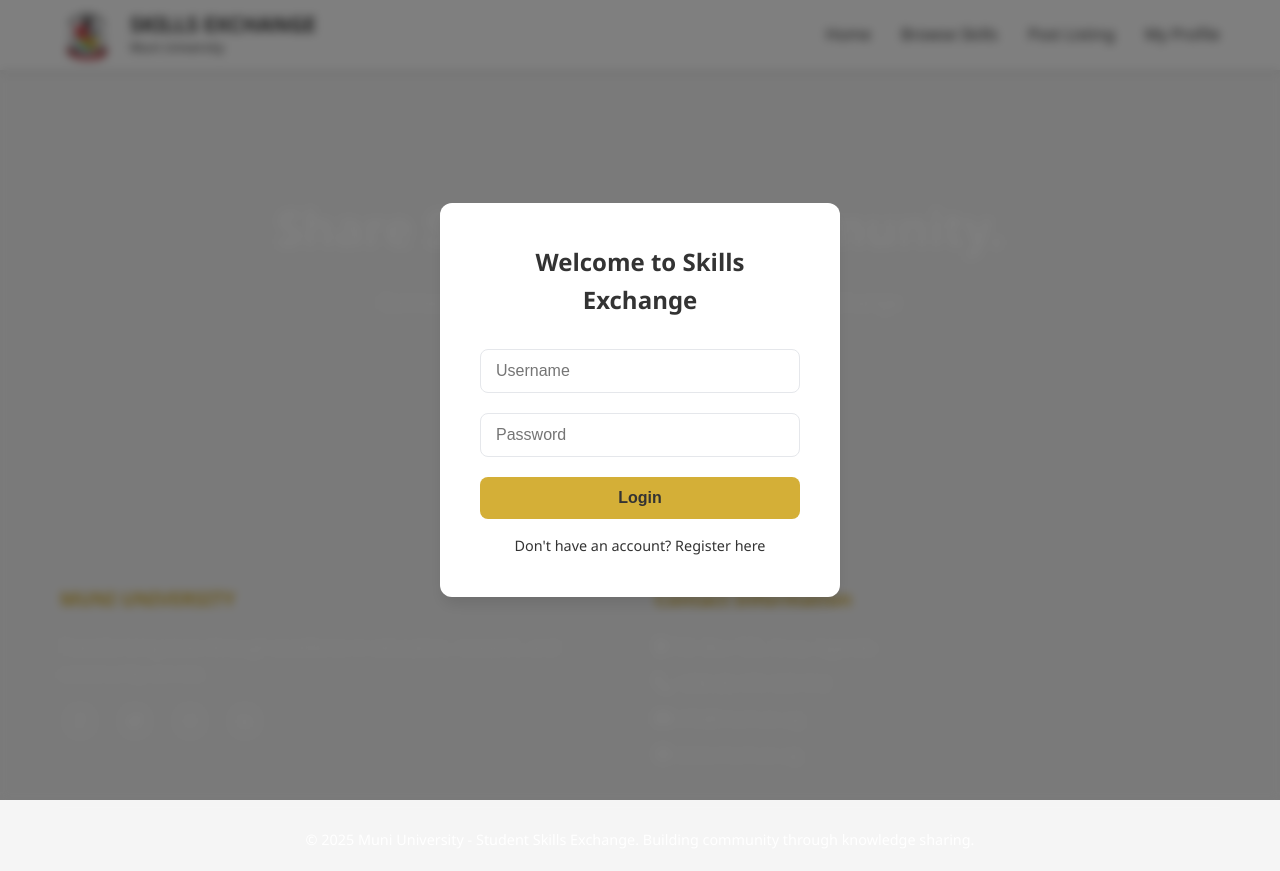
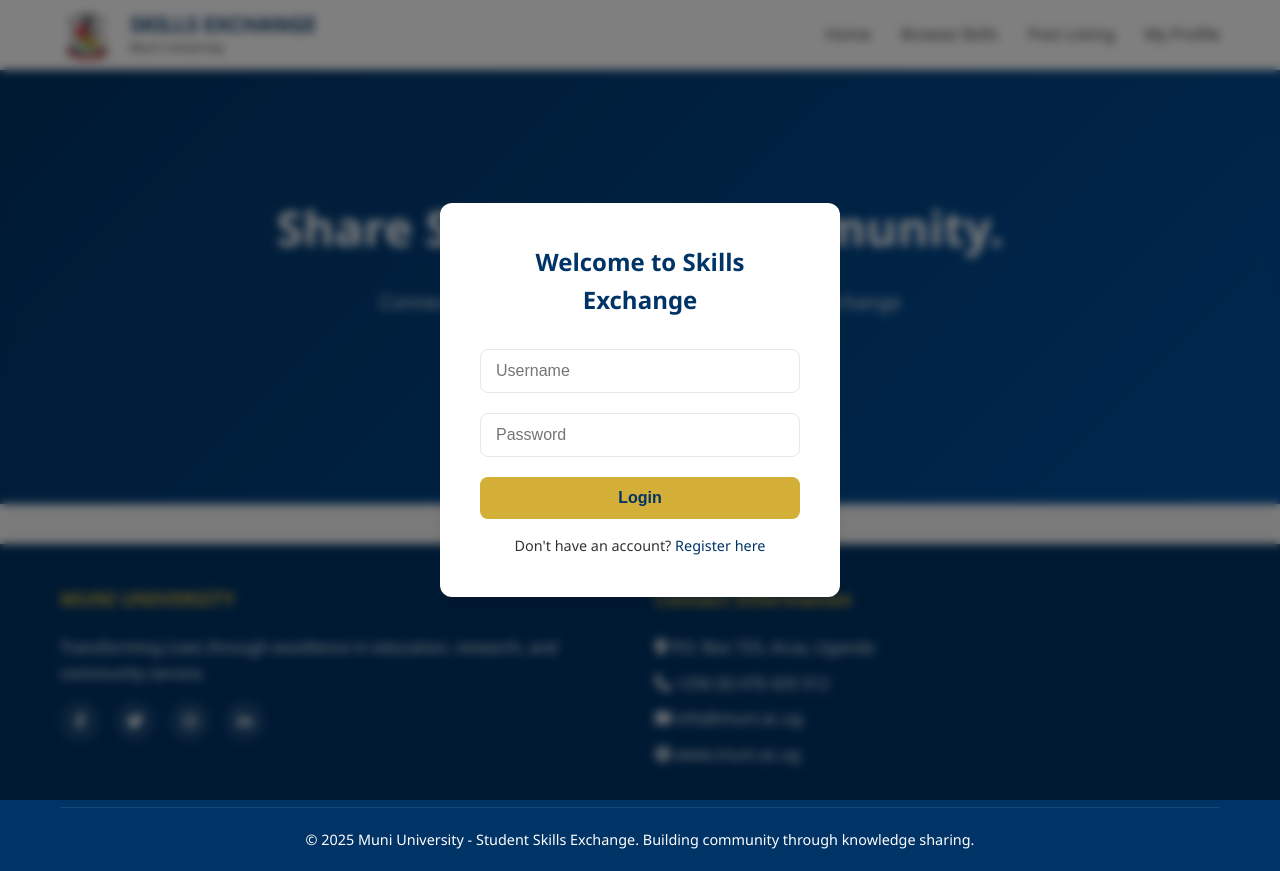
Before and after one commit to atimakugladys3-prog/GROUP-V-PROJECT, a plain HTML site: page index.html in a window 1280 px wide. Drawn offline with Linux system fonts and the light colour scheme.

Commit message:
Update index.html

```diff
--- a/index.html
+++ b/index.html
@@ -13,8 +13,8 @@
         }
 
      :root {
-    --primary-red: #660000;
-    --secondary-red: #9E0000;
+            --primary-blue: #003366;
+            --secondary-blue: #00509E;
             --accent-gold: #D4AF37;
             --light-gray: #F5F5F5;
             --dark-gray: #333333;
@@ -23,7 +23,6 @@
             --shadow: 0 4px 6px -1px rgba(0, 0, 0, 0.1);
             --shadow-lg: 0 10px 15px -3px rgba(0, 0, 0, 0.1);
         }
-
         .university-logo {
             height: 55px;
             width: auto;
```
Lines whose indentation alone changed are shown as unchanged.
